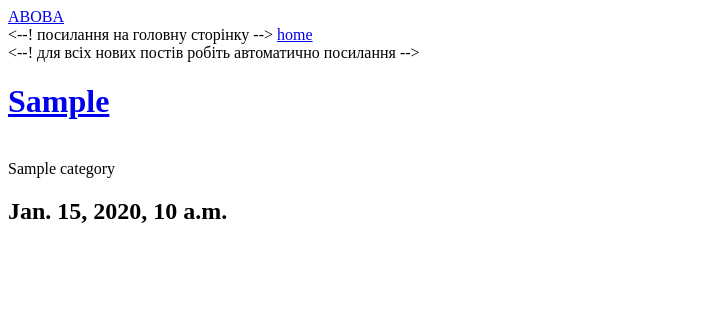
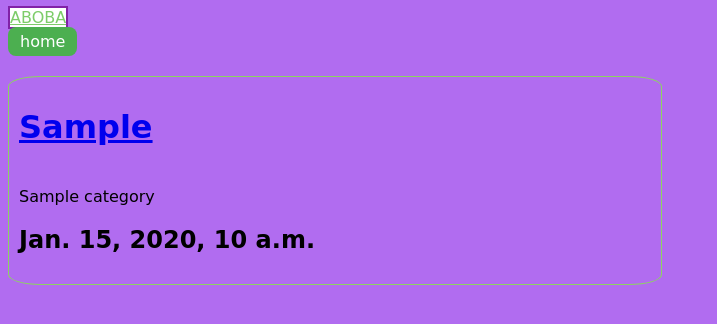
Before and after one commit to aboba18/blog, a Django app: page / in a window 1280 px wide. Shown: the top 324 px of the page, without its empty margins (0-717 px from the left). Run offline with Django 4.2, Linux system fonts and the light colour scheme; tables that the repository leaves empty hold one stand-in row (values such as "Sample post").

Commit message:
app styles

```diff
--- a/blog/settings.py
+++ b/blog/settings.py
@@ -118,6 +118,10 @@ USE_TZ = True
 
 STATIC_URL = 'static/'
 
+STATICFILES_DIRS =[
+    BASE_DIR / 'static',
+]
+
 # Default primary key field type
 # https://docs.djangoproject.com/en/4.2/ref/settings/#default-auto-field
 
--- /dev/null
+++ b/static/styles/style.css
@@ -0,0 +1,32 @@
+body{
+    background-color: rgba(162, 80, 238, 0.836);
+    font-family: cursive;
+}
+
+.button {
+    background-color: #4CAF50; /* Green */
+    border: none;
+    color: white;
+    padding: 5px 12px;
+    text-align: center;
+    text-decoration: none;
+    display: inline-block;
+    font-size: 16px;
+    border-radius: 8px;
+  }
+
+header .link {
+    background-color: rgb(255, 255, 255);
+    color: rgb(125, 204, 105);
+    border: 2px solid #73089ee5; /* Green */
+}
+
+.blog_post{
+    border:  1px solid rgba(134, 231, 69, 0.836);
+    width: 50%;
+    margin-top:20px;
+    padding: 10px;
+    border-radius: 5%;
+
+
+}
--- a/templates/blogapp/index.html
+++ b/templates/blogapp/index.html
@@ -2,8 +2,8 @@
 {% block content %}
 
 {% for p in posts %}
-    <div>
-        <--! для всіх нових постів робіть автоматично посилання -->
+    <div class="blog_post">
+        <!-- для всіх нових постів робіть автоматично посилання -->
         <h1><a href="{{p.get_absolute_url}}">{{p.post_header}} </a></h1>
         <br>
         {{p.category.canegory_name}}
--- a/templates/layout.html
+++ b/templates/layout.html
@@ -4,16 +4,21 @@
     <meta charset="UTF-8">
     <meta name="viewport" content="width=device-width, initial-scale=1.0">
     <title>my blog</title>
+    {% load static %}
+    <link rel="stylesheet" href="{% static 'styles/style.css' %}">
+
 
 
 </head>
 <body>
+    <header>
     <nav>
-        <a href="https://www.youtube.com/watch?v=dQw4w9WgXcQ">ABOBA</a>
+        <a class="link" href="https://www.youtube.com/watch?v=dQw4w9WgXcQ">ABOBA</a>
         <br>
-        <--! посилання на головну сторінку -->
-        <a href="{%url 'home'%}">home</a>
+        <!-- посилання на головну сторінку -->
+        <a class="button" href="{%url 'home'%}">home</a>
     </nav>
+   </header>
     {% block content %}
 
     {% endblock %}
```
